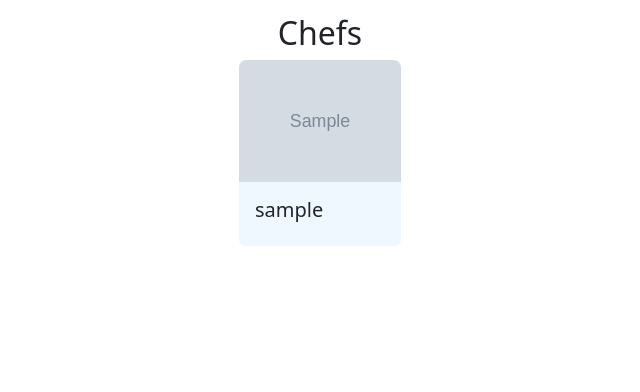
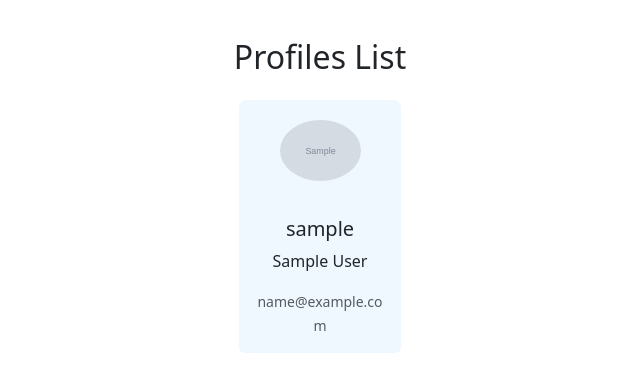
Before and after one commit to AndersH82/Foodify, a Django app: template app/templates/profiles_list.html in a window 1280 px wide. Shown: the part 66-458 px from the top of the page, without its empty margins (320-960 px from the left). Run offline with Django 3.2, Linux system fonts and the light colour scheme; the template is opened without the code that fills it: most values are stand-ins (such as "Sample title", 1, 10 or a date in 2020); grey boxes marked "Sample" are stand-in pictures; some libraries are stand-ins or nearby versions.

Commit message:
add style to profile list

```diff
--- a/app/templates/profiles_list.html
+++ b/app/templates/profiles_list.html
@@ -1,43 +1,37 @@
-<!DOCTYPE html>
 {% extends 'base.html' %}
 {% load static %}
 
 {% block content %}
-<html lang="en">
     <head>
     <meta charset="UTF-8">
-    <meta name="viewport" content="width=device-width, initial-scale=1.0">
     <title>Profiles List</title>
-    <link href="https://cdn.jsdelivr.net/npm/bootstrap@5.3.3/dist/css/bootstrap.min.css" rel="stylesheet">
-    <link href="{% static 'css/styles.css' %}" rel="stylesheet">
     </head>
-<body>
-    <div class="container mt-4 d-flex justify-content-center">
-        <div class="w-100">
-            <h2 class="text-center">Chefs</h2>
+    <div class="container mt-5">
+        <div class="d-flex justify-content-center mb-3">
+            <h2>Profiles List</h2>
+        </div>
         <div class="row justify-content-center">
             {% for profile in profiles %}
                 <div class="col-md-2 mb-4 d-flex align-items-stretch">
-                        <div class="card w-100" onclick="window.location.href='{% url 'profile' profile.user.id %}'">
+                    <div class="card text-center" onclick="window.location.href='{% url 'profile' user_id=profile.user.id %}'">
                         {% if profile.picture %}
-                                <img src="{{ profile.picture.url }}" alt="Profile Picture" class="card-img-top ">
+                            <img id="profile-picture" src="{{ profile.picture.url }}" alt="{{ profile.user.username }}" class="rounded-circle img-fluid mx-auto d-block" style="max-width: 50%;">
                         {% else %}
-                                <p>No profile picture uploaded.</p>
+                            <img id="profile-picture" src="{% static 'images/default_profile.jpg' %}" alt="Default Profile Image" class="rounded-circle img-fluid mx-auto d-block" style="max-width: 50%;">
                         {% endif %}
-                            <div class="card-body d-flex flex-column">
+                        <div class="card-body">
                             <h5 class="card-title">{{ profile.user.username }}</h5>
+                            <p class="card-text">{{ profile.user.first_name }} {{ profile.user.last_name }}</p>
+                            <p class="card-text"><small class="text-muted">{{ profile.user.email }}</small></p>
                         </div>
                     </div>
                 </div>
                 {% if forloop.counter|divisibleby:4 and not forloop.last %}
                     </div><div class="row justify-content-center">
                 {% endif %}
+            {% empty %}
+                <p class="text-center">No Profiles Available</p>
             {% endfor %}
         </div>
     </div>
-    </div>
-
-    <script src="https://stackpath.bootstrapcdn.com/bootstrap/5.3.3/js/bootstrap.bundle.min.js"></script>
-</body>
-</html>
 {% endblock %}
--- a/static/css/styles.css
+++ b/static/css/styles.css
@@ -73,6 +73,10 @@ img.card-img-top {
     margin-right: 10px;
 }
 
+#profile-picture {
+    margin-top: 20px;
+}
+
 /* add recipe */
 
 .form-group label {
```
Lines whose indentation alone changed are shown as unchanged.
